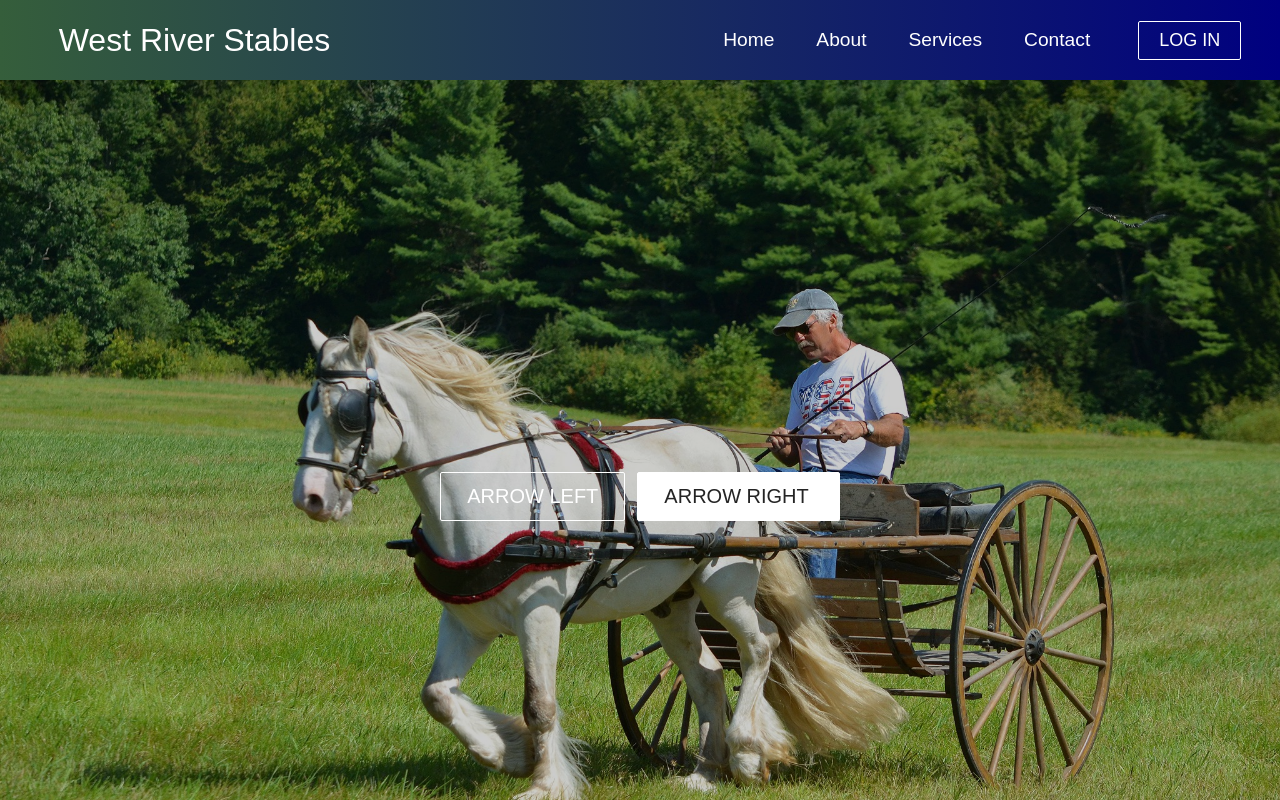
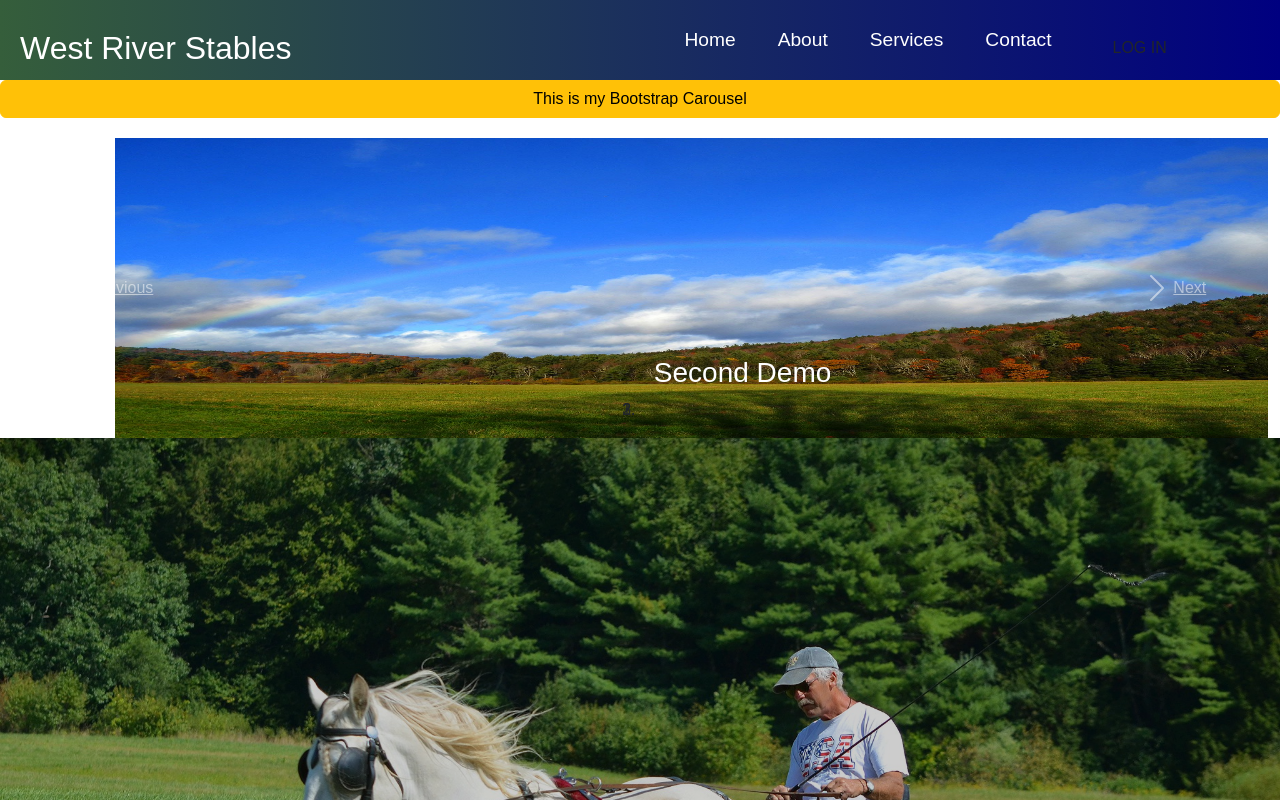
Before and after one commit to jrog20/west-river-stables-website, a React (Create React App) app in the folder west-river-stables-react-app/: page / in a window 1280 px wide. Shown: the top 800 px of the page. Built offline with nearby package versions, Linux system fonts and the light colour scheme; no server answers.

Commit message:
Add bootstrap carousel to home container component

```diff
--- a/west-river-stables-react-app/src/App.js
+++ b/west-river-stables-react-app/src/App.js
@@ -15,8 +15,6 @@ import { Switch, Route } from 'react-router-dom';
 import { getCurrentUser } from "./actions/currentUser.js"
 import { connect } from 'react-redux';
 
-
-
 class App extends Component {
 
   // ADDED
@@ -27,7 +25,7 @@ class App extends Component {
   render() {
     const { loggedIn } = this.props
     return (
-      <div>
+      <div className='App'>
         {/* { loggedIn ? <LoginContainer currentUser={this.props.currentUser} /> : <HomeContainer />} */}
         <NavBar />
         <Switch>
--- /dev/null
+++ b/west-river-stables-react-app/src/components/BootstrapCarousel.js
@@ -0,0 +1,52 @@
+import React, { Component } from 'react';
+import Carousel from 'react-bootstrap/Carousel';
+import rainbow from '../assets/images/rainbow.jpeg';
+import driving2012 from '../assets/images/driving2012.jpeg';
+import studentjumping from '../assets/images/studentjumping.jpeg';
+
+export class BootstrapCarousel extends Component {
+  render() {
+    return (
+      <div>
+        <div className='container-fluid'>
+          <div className="row title" style={{ marginBottom: "20px" }}>
+            <div className="col-sm-12 btn btn-warning">
+              This is my Bootstrap Carousel
+            </div>
+          </div>
+        </div>
+        <div className='container-fluid'>
+          <Carousel>
+            <Carousel.Item style={{'height':"300px"}}>
+              <img style={{'height':"300px"}}
+                className="d-block w-100 active"
+                // src={'assets/images/driving2012.jpeg'}/>
+                src={studentjumping}/>
+              <Carousel.Caption>
+                <h3>First Demo </h3>
+              </Carousel.Caption>
+            </Carousel.Item>
+            <Carousel.Item style={{'height':"300px"}}>
+              <img style={{'height':"300px"}}
+              className="d-block w-100"
+              src={rainbow}/>
+              <Carousel.Caption>
+                <h3>Second Demo</h3>
+              </Carousel.Caption>
+            </Carousel.Item>
+            <Carousel.Item style={{'height':"300px"}}>
+              <img style={{'height':"300px"}}
+                className="d-block w-100"
+                src={driving2012}/>
+              <Carousel.Caption>
+                <h3>Third Demo</h3>
+              </Carousel.Caption>
+            </Carousel.Item>
+          </Carousel>
+        </div>
+      </div>
+    )
+  }
+}
+
+export default BootstrapCarousel;
--- a/west-river-stables-react-app/src/containers/HomeContainer.js
+++ b/west-river-stables-react-app/src/containers/HomeContainer.js
@@ -1,13 +1,14 @@
 import React, { Component } from 'react';
 import HeroSection from '../components/HeroSection';
 import Cards from '../components/Cards';
-
-// import { connect } from 'react-redux'
+// Added for Bootstrap
+import BootstrapCarousel from '../components/BootstrapCarousel';
 
 class HomeContainer extends Component {
   render() {
     return (
       <div>
+        <BootstrapCarousel></BootstrapCarousel>
         <HeroSection />
         <Cards />
         {/* <HorseInput addHorse={this.props.addHorse}/>
```
Also changed, not shown: west-river-stables-react-app/src/index.js (+1 -24 lines).
